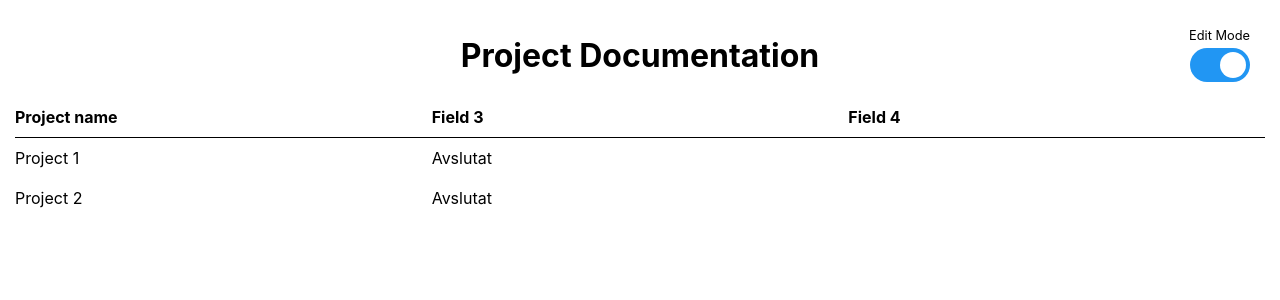
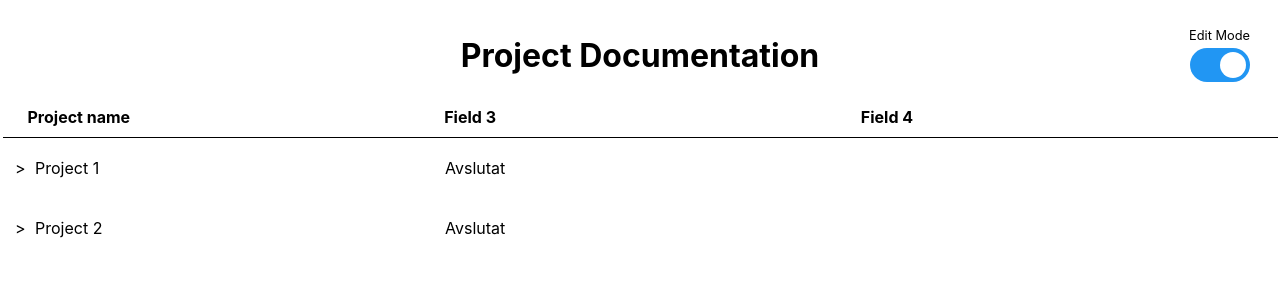
Before and after one commit to bovicbro/projectDocumentation, a React (Create React App) app: page / in a window 1280 px wide. Shown: the top 300 px of the page. Built offline with nearby package versions, Linux system fonts and the light colour scheme.

Commit message:
adds expander arrow but correct expander functionality still needs to be added

```diff
--- a/src/components/ProjectGrid.js
+++ b/src/components/ProjectGrid.js
@@ -21,9 +21,12 @@ class ProjectGrid extends Component {
               )
             })}
         </div>
-        {projects.map(project => (
-          <ProjectGridRow project={project} fields={fields} key={project._id} />
-        ))}
+        	{projects.map(project => (
+        	<div className="projectGridRow">
+        	<div className="projectGridRowItem" id="expander">></div>
+          	<ProjectGridRow project={project} fields={fields} key={project._id} />
+        	</div>
+        	))}
       </div>
     )
   }
--- a/src/components/ProjectGridRow.js
+++ b/src/components/ProjectGridRow.js
@@ -32,7 +32,7 @@ class ProjectGridRow extends Component {
 
   render() {
     return (
-      <div className="projectGridRow" onClick={this.toggle}>
+      <div className="projectGridRowItem" onClick={this.toggle}>
         <div className="projectGridColumn">{this.props.project.label}</div>
         {this.props.fields
           .filter(field => field.isColumn)
--- a/src/components/expandedProject.css
+++ b/src/components/expandedProject.css
@@ -1,6 +1,6 @@
 .expandedProject {
 	border-radius: 2px;
-	flex: 0 0 calc(100% - 40px);
+	flex: 0 0 calc(100% - 55px);
 	margin-top: 10px;
 	transition: height 1s ease-out;
 	background: #ebebeb;
--- a/src/components/projectGrid.css
+++ b/src/components/projectGrid.css
@@ -17,8 +17,26 @@
 	flex-wrap: wrap;
 	padding:10px 0;
 }
+.projectGridRowItem{
+	flex: 1 1 auto;
+	display: flex;
+	flex-direction: row;
+	justify-content: flex-start;
+	align-items: flex-start;
+	flex-wrap: wrap;
+	padding:10px 0;
+}
 
-.projectGridRow :hover{
+#expander{
+	flex: 0 0 20px;
+}
+
+#expander:hover{
+	cursor: pointer;
+	color: blue;
+}
+
+.projectGridColumn :hover{
 	cursor:pointer;
 	color: blue;
 }
@@ -27,6 +45,10 @@
 	border-bottom: 1px solid black;
 	margin:0;
 	box-shadow: none;
+}
+
+#projectGridHeader:first-child{
+	padding-left: 25px;
 }
 
 .projectGridColumn{
```
